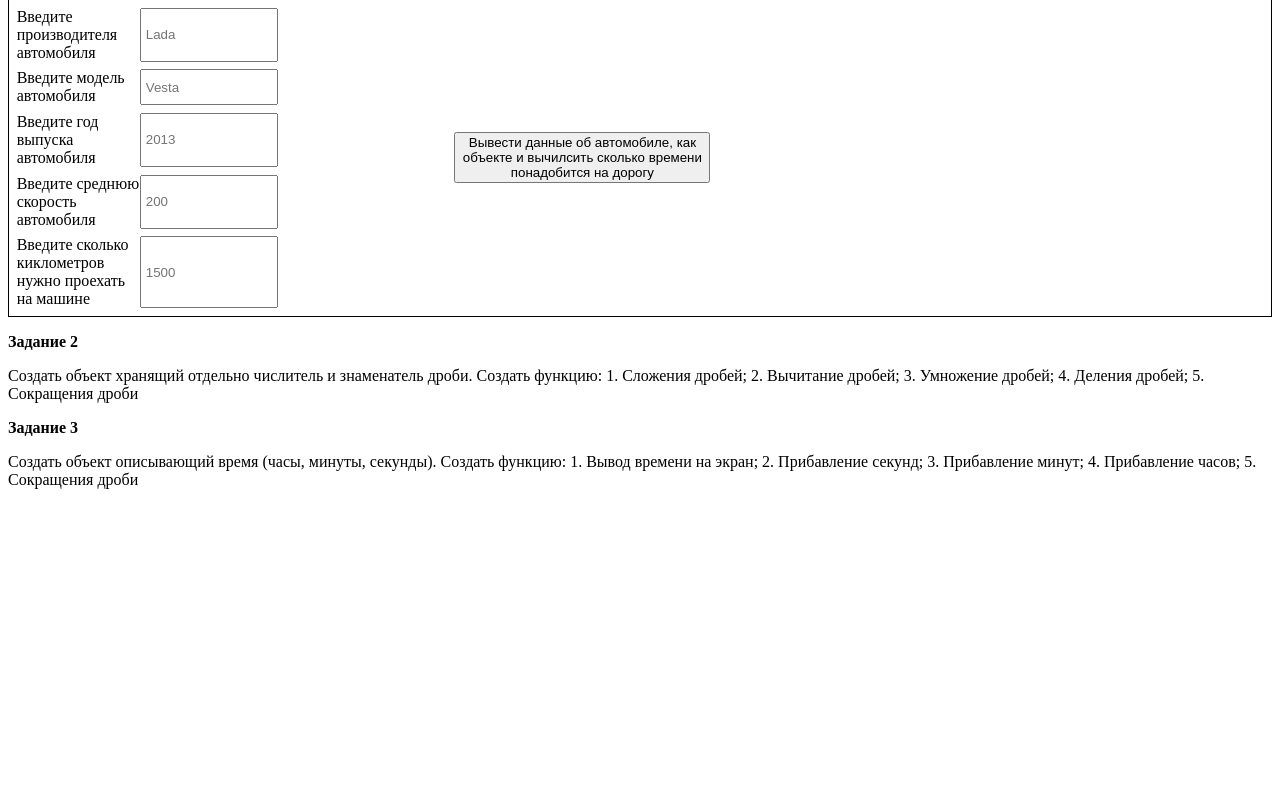
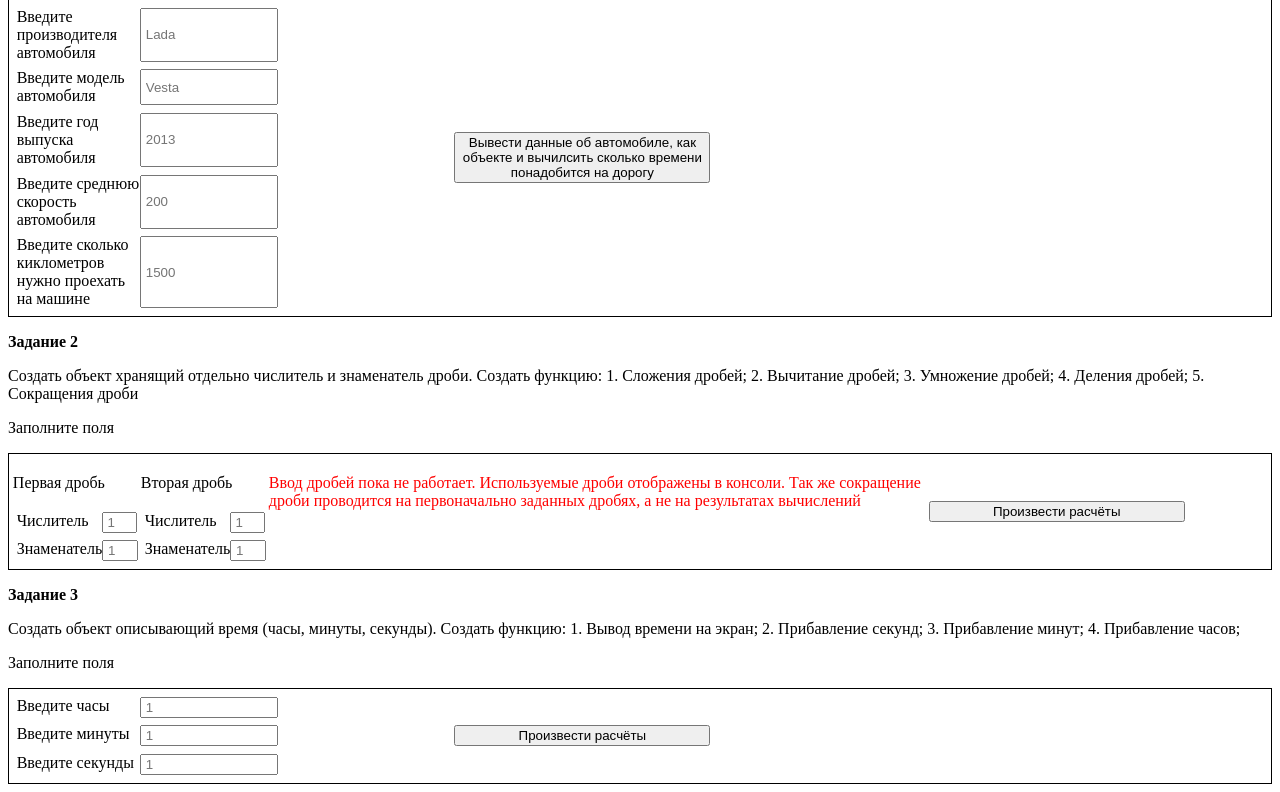
Before and after one commit to AndreiShvetsov/AcademiaTop, a PHP site: page /JavaScript/task4/index.html in a window 1280 px wide. Shown: the part 163-955 px from the top of the page. Before the commit the page ends 652 px from the top, so only its background shows below. Run offline with PHP 8.4, Linux system fonts and the light colour scheme.

Commit message:
task4 Задачи 2 и 3

```diff
--- a/JavaScript/task4/index.html
+++ b/JavaScript/task4/index.html
@@ -27,82 +27,144 @@
         <div class="task1_input">
           <form>
             Введите производителя автомобиля
-            <input type="text" name="manufactur" id="manufactur" placeholder="Lada"/>
+            <input
+              type="text"
+              name="manufactur"
+              id="manufactur"
+              placeholder="Lada"
+            />
           </form>
           <form>
             Введите модель автомобиля
-            <input type="text" name="model" id="model" placeholder="Vesta"/>
+            <input type="text" name="model" id="model" placeholder="Vesta" />
           </form>
           <form>
             Введите год выпуска автомобиля
-            <input type="text" name="year" id="year" placeholder="2013"/>
+            <input type="text" name="year" id="year" placeholder="2013" />
           </form>
           <form>
             Введите среднюю скорость автомобиля
-            <input type="number" name="speed" id="speed" placeholder="200"/>
+            <input type="number" name="speed" id="speed" placeholder="200" />
           </form>
           <form>
             Введите сколько киклометров нужно проехать на машине
-            <input type="number" name="distant" id="distant" placeholder="1500"/>
+            <input
+              type="number"
+              name="distant"
+              id="distant"
+              placeholder="1500"
+            />
           </form>
         </div>
         <div class="result">
           <button onclick="task1();">
-            Вывести данные об автомобиле, как объекте и вычилсить сколько времени
-            понадобится на дорогу
+            Вывести данные об автомобиле, как объекте и вычилсить сколько
+            времени понадобится на дорогу
           </button>
           <div class="result_text" id="task1_result"></div>
         </div>
       </div>
     </div>
-
+    <div class="task2">
       <p class="task_number">Задание 2</p>
       <p>
         Создать объект хранящий отдельно числитель и знаменатель дроби. Создать
-      функцию: 1. Сложения дробей; 2. Вычитание дробей; 3. Умножение дробей; 4.
-      Деления дробей; 5. Сокращения дроби
+        функцию: 1. Сложения дробей; 2. Вычитание дробей; 3. Умножение дробей;
+        4. Деления дробей; 5. Сокращения дроби
       </p>
+      <p>Заполните поля</p>
+      <div class="task1_form">
+        <div class="task2_fraction">
+          <div class="fraction">
+            <p>Первая дробь</p>
+            <form>
+              Числитель
+              <input
+                class="numerator"
+                type="number"
+                id="fra1num1"
+                placeholder="1"
+              />
+            </form>
+            <form>
+              Знаменатель
+              <input
+                class="denumerator"
+                type="number"
+                id="fra1denum1"
+                placeholder="1"
+              />
+            </form>
+          </div>
+          <div class="fraction">
+            <p>Вторая дробь</p>
+            <form>
+              Числитель
+              <input
+                class="numerator"
+                type="number"
+                id="fra2num2"
+                placeholder="1"
+              />
+            </form>
+            <form>
+              Знаменатель
+              <input
+                class="denumerator"
+                type="number"
+                id="fra2denum2"
+                placeholder="1"
+              />
+            </form>
+          </div>
+          <p style="color: red">
+            Ввод дробей пока не работает. Используемые дроби отображены в
+            консоли. Так же сокращение дроби проводится на первоначально
+            заданных дробях, а не на результатах вычислений
+          </p>
+          <div class="result">
+            <button onclick="task2();">Произвести расчёты</button>
+            <div class="result_text" id="task2_result1"></div>
+            <div class="result_text" id="task2_result2"></div>
+            <div class="result_text" id="task2_result3"></div>
+            <div class="result_text" id="task2_result4"></div>
+            <div class="result_text" id="task2_result5"></div>
+            <div class="result_text" id="task2_result6"></div>
+          </div>
+        </div>
+      </div>
+    </div>
+    <div class="task3">
       <p class="task_number">Задание 3</p>
       <p>
-      Создать объект описывающий время (часы, минуты, секунды). Создать функцию:
-      1. Вывод времени на экран; 2. Прибавление секунд; 3. Прибавление минут; 4.
-      Прибавление часов; 5. Сокращения дроби
+        Создать объект описывающий время (часы, минуты, секунды). Создать
+        функцию: 1. Вывод времени на экран; 2. Прибавление секунд; 3.
+        Прибавление минут; 4. Прибавление часов;
       </p>
+      <p>Заполните поля</p>
+      <div class="task1_form">
+        <div class="task1_input">
+          <form>
+            Введите часы
+            <input type="number" id="hours" placeholder="1" />
+          </form>
+          <form>
+            Введите минуты
+            <input type="number" id="minuts" placeholder="1" />
+          </form>
+          <form>
+            Введите секунды
+            <input type="number" id="seconds" placeholder="1" />
+          </form>
+        </div>
+        <div class="result">
+          <button onclick="task3();">Произвести расчёты</button>
+          <div class="result_text" id="task3_result1"></div>
+          <div class="result_text" id="task3_result2"></div>
+          <div class="result_text" id="task3_result3"></div>
+        </div>
+      </div>
+    </div>
   </body>
-  <script>
-    function task1() {
-      let manufactur = document.querySelector("#manufactur").value;
-      let model = document.querySelector("#model").value;
-      let year = document.querySelector("#year").value;
-      let speed = document.querySelector("#speed").value;
-      let distant = document.querySelector("#distant").value;
-      let car = {
-        manufactur: { manufactur },
-        model: { model },
-        year: { year },
-        speed: { speed },
-      };
-      console.log(car);
-      let moment = car.manufactur;
-      const travelTime = (distant, speed) => {
-        speed = document.querySelector("#speed").value;
-        distant = document.querySelector("#distant").value;
-        let result = distant / speed;
-        if (result > 4) {
-          let timePlus = result / 4;
-          result += timePlus;
-        }
-        return console.log(
-          "Вы задали расстояние " +
-            distant +
-            " км . Автомобиль едущий со скоростью " +
-            speed +
-            " км/ч проедет данное расстояние за " +
-            result +
-            " ч. С учётом отдыха по 1 часу через каждые 4 часа."
-        );
-      };
-      travelTime(car.distant, car.speed);
-    }
-  </script>
+  <script src="script.js"></script>
 </html>
--- a/JavaScript/task4/task4.css
+++ b/JavaScript/task4/task4.css
@@ -27,3 +27,12 @@ input {
 button {
     width: 20vw;
 }
+.task2_fraction {
+    display: flex;
+}
+.fraction {
+    width: 10vw;
+}
+.numerator, .denumerator {
+    width: 2vw;
+}
```
Also changed, not shown: JavaScript/task4/index.js (deleted, +0 -45 lines), JavaScript/task4/script.js (added, +257 -0 lines). Lines whose indentation alone changed are shown as unchanged.
